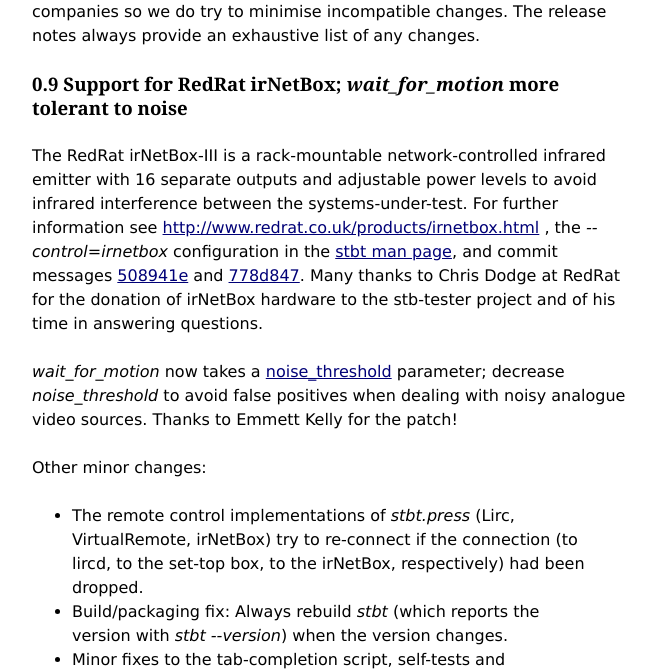
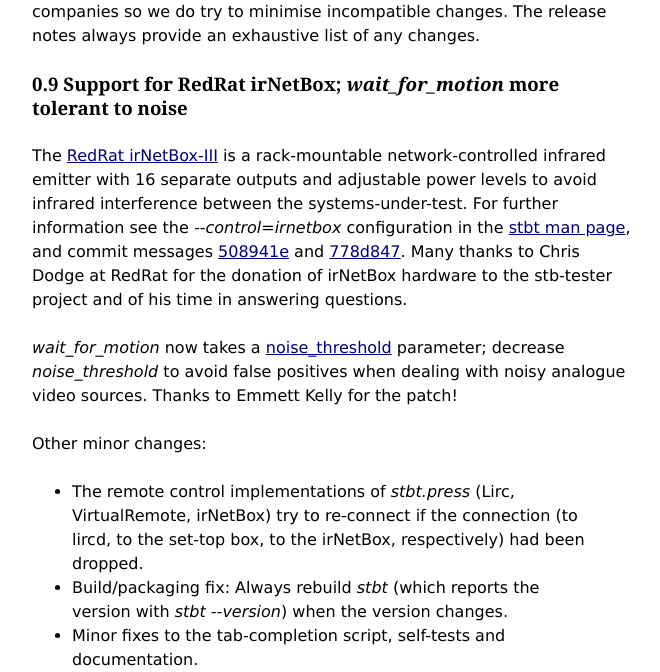
Before and after one commit to LewisHaley/stb-tester.com, a plain HTML site: page release-notes.html in a window 1280 px wide. Shown: the part 128-800 px from the top of the page, without its empty margins (308-968 px from the left). Drawn offline with Linux system fonts and the light colour scheme.

Commit message:
Static site from master db909e4

```diff
--- a/release-notes.html
+++ b/release-notes.html
@@ -32,12 +32,11 @@ in production by several companies so we do try to minimise incompatible
 changes. The release notes always provide an exhaustive list of any changes.</p>
 <div class="section" id="support-for-redrat-irnetbox-wait-for-motion-more-tolerant-to-noise">
 <h2 id="0.9">0.9 Support for RedRat irNetBox; <cite>wait_for_motion</cite> more tolerant to noise</h2>
-<p>The RedRat irNetBox-III is a rack-mountable network-controlled infrared
-emitter with 16 separate outputs and adjustable power levels to avoid
-infrared interference between the systems-under-test.
-For further information see
-<a class="reference external" href="http://www.redrat.co.uk/products/irnetbox.html">http://www.redrat.co.uk/products/irnetbox.html</a> ,
-the <cite>--control=irnetbox</cite> configuration in the
+<p>The <a class="reference external" href="http://www.redrat.co.uk/products/irnetbox.html">RedRat irNetBox-III</a> is
+a rack-mountable network-controlled infrared emitter with 16 separate outputs
+and adjustable power levels to avoid infrared interference between the
+systems-under-test. For further information see the <cite>--control=irnetbox</cite>
+configuration in the
 <a class="reference external" href="http://stb-tester.com/stbt.html#global-options">stbt man page</a>,
 and commit messages
 <a class="reference external" href="https://github.com/drothlis/stb-tester/commit/508941e">508941e</a> and
```
